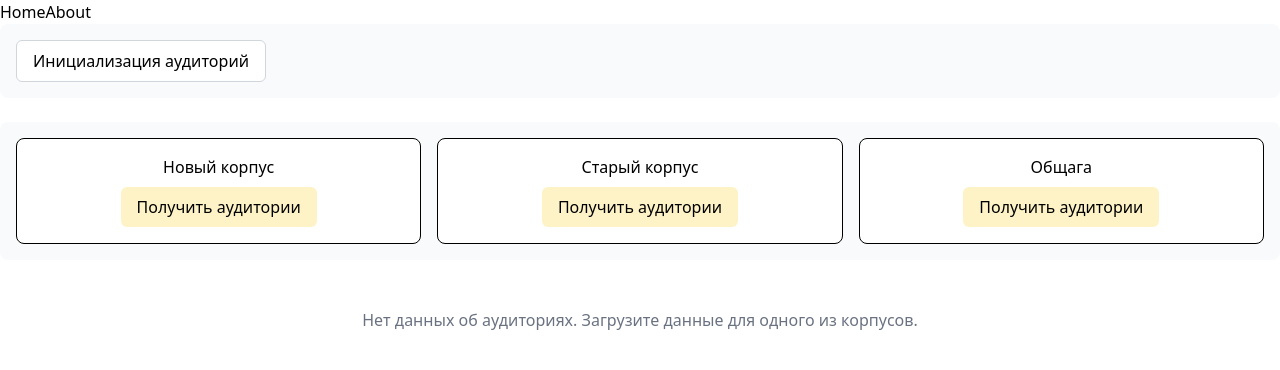
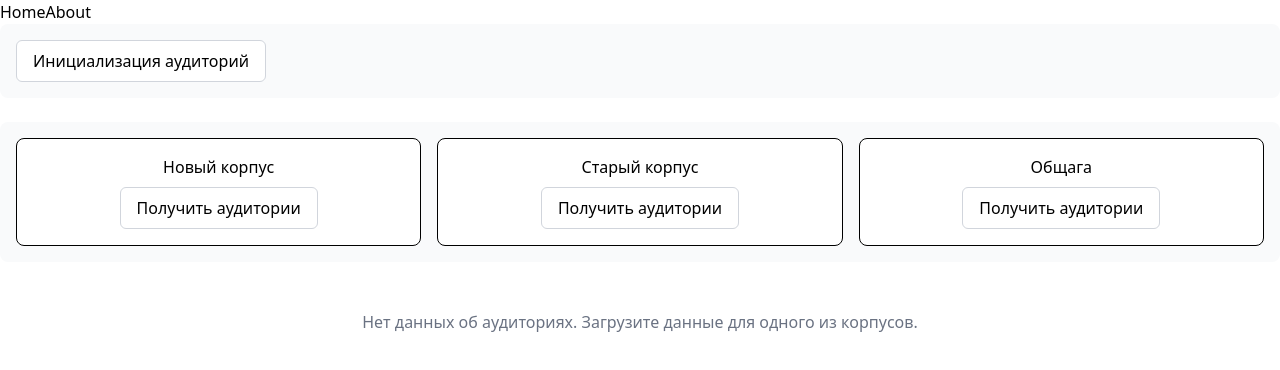
Before and after one commit to Nadoedatel/MITSO-Free-Classrooms-TS, a Vue app: page / in a window 1280 px wide. Shown: the top 370 px of the page. Built offline with nearby package versions, Linux system fonts and the light colour scheme.

Commit message:
Сделал код по принципам SOLID, разбил все на компоненты

```diff
--- /dev/null
+++ b/src/components/Auditoriums/AuditoriumCard.vue
@@ -0,0 +1,32 @@
+<template>
+    <div class="border rounded-lg p-6 bg-white shadow-sm">
+      <h3 class="text-xl font-bold mb-4">Аудитория {{ auditorium }}</h3>
+      <div class="grid grid-cols-1 sm:grid-cols-2 lg:grid-cols-2 gap-3">
+        <div
+          v-for="(lesson, time) in schedule"
+          :key="time"
+          class="border rounded p-3 transition-all hover:shadow-md"
+          :class="{
+            'bg-red-200 border-red-200': lesson,
+            'bg-gray-50 border-gray-200': !lesson
+          }"
+        >
+          <div class="text-sm font-medium text-gray-500 mb-1">{{ time }}</div>
+          <template v-if="lesson">
+            <div class="font-medium text-gray-800">{{ lesson.group }}</div>
+            <div v-if="lesson.subject" class="text-sm text-gray-600 mt-1">
+              {{ lesson.subject }}
+            </div>
+          </template>
+          <div v-else class="text-gray-400 italic text-sm">Свободно</div>
+        </div>
+      </div>
+    </div>
+  </template>
+
+  <script setup>
+  defineProps({
+    auditorium: String,
+    schedule: Object
+  })
+  </script>
--- /dev/null
+++ b/src/components/Auditoriums/AuditoriumList.vue
@@ -0,0 +1,25 @@
+<template>
+    <div v-if="hasData" class="grid grid-cols-1 sm:grid-cols-2 lg:grid-cols-4 gap-5 p-4">
+      <AuditoriumCard
+        v-for="(schedule, auditorium) in fullSchedule"
+        :key="auditorium"
+        :auditorium="auditorium"
+        :schedule="schedule"
+      />
+    </div>
+    <div v-else class="p-6 text-center text-gray-500">
+      Нет данных об аудиториях. Загрузите данные для одного из корпусов.
+    </div>
+  </template>
+
+  <script setup>
+  import AuditoriumCard from './AuditoriumCard.vue';
+
+  defineProps({
+    fullSchedule: Object,
+    hasData: {
+      type: Boolean,
+      default: false
+    }
+  })
+  </script>
--- /dev/null
+++ b/src/components/Auditoriums/BuildingSelector.vue
@@ -0,0 +1,35 @@
+<template>
+    <div class="grid grid-cols-1 md:grid-cols-3 gap-4 p-4 bg-gray-50 rounded-lg">
+      <div
+        v-for="building in buildings"
+        :key="building.type"
+        class="border rounded-lg p-4 bg-white text-center"
+      >
+        <h3 class="font-medium mb-2">{{ building.label }}</h3>
+        <AppButton
+          @click="$emit('select-building', building.type)"
+          :disabled="isLoading"
+        >
+          Получить аудитории
+        </AppButton>
+      </div>
+    </div>
+  </template>
+
+  <script setup>
+import AppButton from '../UI/AppButton.vue';
+
+  defineProps({
+    isLoading: Boolean,
+    buildings: {
+      type: Array,
+      default: () => [
+        { type: 'auditoriumsInNewCorpus', label: 'Новый корпус' },
+        { type: 'auditoriumsInOldCorpus', label: 'Старый корпус' },
+        { type: 'auditoriumsInDormitory', label: 'Общага' }
+      ]
+    }
+  })
+
+  defineEmits(['select-building'])
+  </script>
--- /dev/null
+++ b/src/components/Auditoriums/ControlPanel.vue
@@ -0,0 +1,28 @@
+<template>
+    <div class="flex flex-wrap gap-3 p-4 bg-gray-50 rounded-lg">
+      <AppButton
+        v-for="(action, index) in actions"
+        :key="index"
+        @click="$emit('action', action.method)"
+        :disabled="isLoading"
+      >
+        {{ action.label }}
+      </AppButton>
+    </div>
+  </template>
+
+  <script setup>
+import AppButton from '../UI/AppButton.vue';
+
+  defineProps({
+    isLoading: Boolean,
+    actions: {
+      type: Array,
+      default: () => [
+        { label: 'Инициализация аудиторий', method: 'init' }
+      ]
+    }
+  })
+
+  defineEmits(['action'])
+  </script>
--- /dev/null
+++ b/src/components/UI/AppButton.vue
@@ -0,0 +1,17 @@
+<template>
+    <button
+      :disabled="disabled"
+      class="px-4 py-2 bg-white border border-gray-300 rounded-md hover:bg-amber-400 transition-colors"
+      :class="{ 'opacity-50 cursor-not-allowed': disabled }"
+      @click="$emit('click')"
+    >
+      <slot></slot>
+    </button>
+  </template>
+
+  <script setup>
+  defineProps({
+    disabled: Boolean
+  })
+  defineEmits(['click'])
+  </script>
--- a/src/views/HomeView.vue
+++ b/src/views/HomeView.vue
@@ -6,7 +6,10 @@ import { ref } from 'vue';
 // import { useScheduleGroup } from "@/stores/getScheduleGroup";
 import { useCheckBusyAuditorium } from "@/stores/checkBusyAuditorium";
 import { useAuditorium } from "@/stores/objectAuditorium";
-import preLoader from '@/components/preLoader.vue'
+import AuditoriumList from '@/components/Auditoriums/AuditoriumList.vue';
+import PreLoader from '@/components/UI/preLoader.vue';
+import ControlPanel from '@/components/Auditoriums/ControlPanel.vue';
+import BuildingSelector from '@/components/Auditoriums/BuildingSelector.vue';
 
 const auditoriumStore = useAuditorium();
 const checkBusyAuditorium = useCheckBusyAuditorium();
@@ -50,73 +53,21 @@ const loadAuditoriums = async (corpusType) => {
 
 <template>
   <div class="space-y-6">
-    <!-- Состояние загрузки и ошибки -->
-    <!-- <div v-if="isLoading" class="p-4 bg-blue-50 text-blue-600 rounded-lg">
-      Загрузка данных...
-    </div> -->
-    <preLoader :isLoading="isLoading" />
-    <div v-if="error" class="p-4 bg-red-50 text-red-600 rounded-lg">
-      {{ error }}
-    </div>
+    <PreLoader :isLoading="isLoading" />
 
-    <!-- Панель управления -->
-    <div class="flex flex-wrap gap-3 p-4 bg-gray-50 rounded-lg">
-      <button v-for="(action, index) in [
-        // { label: 'Формы обучения', method: getFormsStuding.getFormOnFaculty },
-        // { label: 'Курсы', method: getCourseFaculty.getCourseFaculty },
-        // { label: 'Группы', method: getGroupCourses.getGroupOnCourse },
-        // { label: 'Расписание группы', method: getScheduleGroup.getScheduleGroup },
-        { label: 'Инициализация аудиторий', method: loadData }
-      ]" :key="index" @click="action.method"
-        class="px-4 py-2 bg-white border border-gray-300 rounded-md hover:bg-amber-400 transition-colors"
-        :disabled="isLoading">
-        {{ action.label }}
-      </button>
-    </div>
+    <ControlPanel
+      :isLoading="isLoading"
+      @action="loadData"
+    />
 
-    <!-- Выбор корпуса -->
-    <div class="grid grid-cols-1 md:grid-cols-3 gap-4 p-4 bg-gray-50 rounded-lg">
-      <div v-for="building in [
-        { type: 'auditoriumsInNewCorpus', label: 'Новый корпус' },
-        { type: 'auditoriumsInOldCorpus', label: 'Старый корпус' },
-        { type: 'auditoriumsInDormitory', label: 'Общага' }
-      ]" :key="building.type" class="border rounded-lg p-4 bg-white text-center">
-        <h3 class="font-medium mb-2">{{ building.label }}</h3>
-        <button @click="loadAuditoriums(building.type)"
-          class="px-4 py-2 bg-amber-100 hover:bg-amber-400 rounded-md transition-colors" :disabled="isLoading">
-          Получить аудитории
-        </button>
-      </div>
-    </div>
+    <BuildingSelector
+      :isLoading="isLoading"
+      @select-building="loadAuditoriums"
+    />
 
-    <!-- Список аудиторий -->
-    <div v-if="Object.keys(auditoriumStore.fullSchedule).length > 0"
-      class="grid grid-cols-1 sm:grid-cols-2 lg:grid-cols-4 gap-5 p-4">
-      <div v-for="(schedule, auditorium) in auditoriumStore.fullSchedule" :key="auditorium"
-        class="border rounded-lg p-6 bg-white shadow-sm">
-        <h3 class="text-xl font-bold mb-4">Аудитория {{ auditorium }}</h3>
-
-        <div class="grid grid-cols-1 sm:grid-cols-2 lg:grid-cols-2 gap-3">
-          <div v-for="(lesson, time) in schedule" :key="time" class="border rounded p-3 transition-all hover:shadow-md"
-            :class="{
-              'bg-red-200 border-red-200': lesson,
-              'bg-gray-50 border-gray-200': !lesson
-            }">
-            <div class="text-sm font-medium text-gray-500 mb-1">{{ time }}</div>
-            <template v-if="lesson">
-              <div class="font-medium text-gray-800">{{ lesson.group }}</div>
-              <div v-if="lesson.subject" class="text-sm text-gray-600 mt-1">
-                {{ lesson.subject }}
-              </div>
-            </template>
-            <div v-else class="text-gray-400 italic text-sm">Свободно</div>
-          </div>
-        </div>
-      </div>
-    </div>
-
-    <div v-else class="p-6 text-center text-gray-500">
-      Нет данных об аудиториях. Загрузите данные для одного из корпусов.
-    </div>
+    <AuditoriumList
+      :fullSchedule="auditoriumStore.fullSchedule"
+      :hasData="Object.keys(auditoriumStore.fullSchedule).length > 0"
+    />
   </div>
 </template>
```
Also changed, not shown: src/components/UI/MyErrorAlert.vue (added), src/components/UI/PreLoader.vue (renamed from src/components/preLoader.vue).
